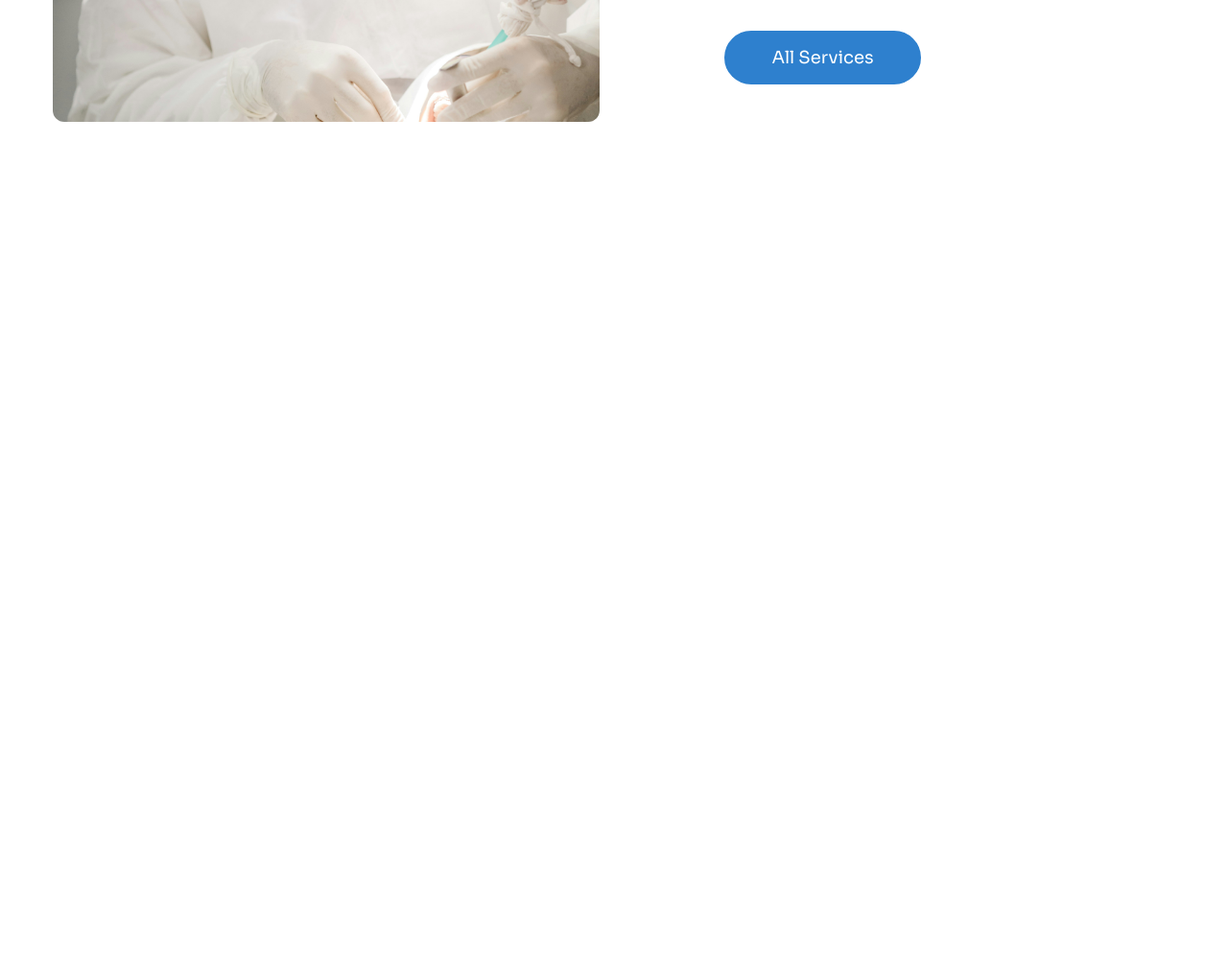
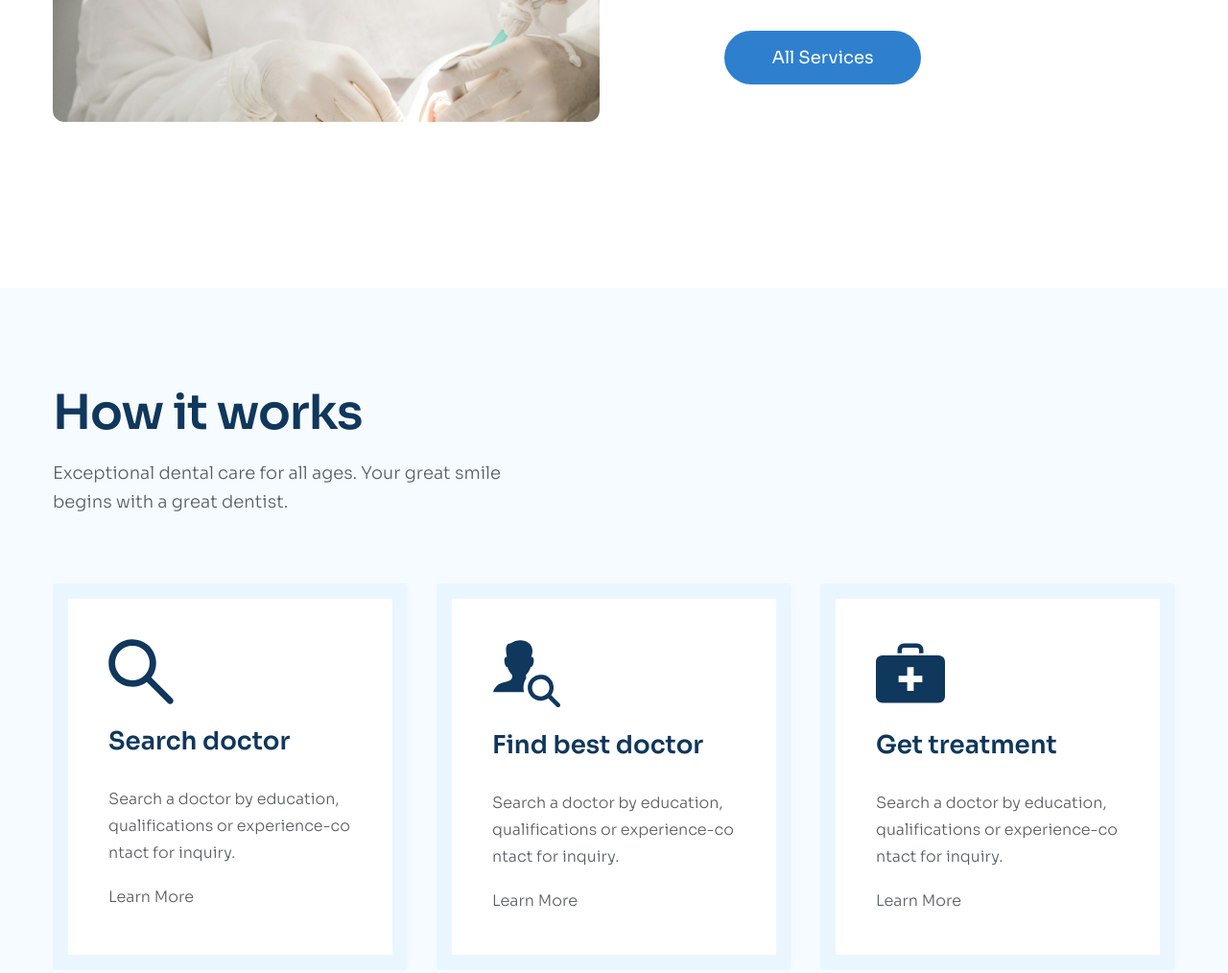
Before and after one commit to NogcTruong/Shine-Smile, a plain HTML site: page index.html in a window 1280 px wide. Shown: the part 1621-2635 px from the top of the page at 96% size. Before the commit the page ends 1921 px from the top, so only its background shows below. Drawn offline with Linux system fonts and the light colour scheme.

Commit message:
Section: Work

```diff
--- a/assets/css/style.css
+++ b/assets/css/style.css
@@ -72,6 +72,10 @@ a {
 
 .line-2 {
   --line-clamp: 2;
+}
+
+.line-3 {
+  --line-clamp: 3;
 }
 
 .break-all {
@@ -346,3 +350,55 @@ a {
   background: transparent;
   color: #2e80ce;
 }
+
+/* ========== Work ========== */
+.work {
+  padding: 100px 0;
+  background: #f6fbff;
+}
+
+.work__desc {
+  width: 468px;
+  margin-top: 18px;
+}
+
+.work__list {
+  display: grid;
+  grid-template-columns: repeat(3, 1fr);
+  column-gap: 30px;
+  margin-top: 70px;
+}
+
+.work-item {
+  background: #fff;
+  border-radius: 4px;
+  padding: 42px;
+  border: 16px solid #EAF6FF;
+}
+
+.work-item:hover {
+  transform: translateY(-16px);
+  border-color: #2E80CE;
+}
+
+.work-item:hover .work-item__link {
+  font-weight: 400;
+  color: #2E80CE;
+}
+
+.work-item__heading {
+  font-size: 2.6rem;
+  font-weight: 600;
+  line-height: 1.38;
+  color: #10375c;
+  margin: 18px 0 28px 0;
+}
+
+.work-item__link,
+.work-item__desc {
+  font-size: 1.6rem;
+  font-weight: 300;
+  line-height: 1.75;
+  color: #575f66;
+  margin-bottom: 18px;
+}
--- a/index.html
+++ b/index.html
@@ -271,6 +271,64 @@
           </div>
         </div>
       </section>
+
+      <!-- Work -->
+      <section class="work">
+        <div class="container">
+          <h2 class="section-heading">How it works</h2>
+          <p class="work__desc section-desc">
+            Exceptional dental care for all ages. Your great smile begins with a
+            great dentist.
+          </p>
+          <div class="work__list">
+            <!-- Work Item 1 -->
+            <div class="work-item">
+              <div class="work-item__icon">
+                <img
+                  src="./assets/icon/search.svg"
+                  alt=""
+                />
+              </div>
+              <h3 class="work-item__heading line-clamp break-all">Search doctor</h3>
+              <p class="work-item__desc line-clamp line-3 break-all">
+                Search a doctor by education, qualifications or
+                experience-contact for inquiry.
+              </p>
+              <a href="#!" class="work-item__link">Learn More</a>
+            </div>
+
+            <!-- Work Item 2 -->
+            <div class="work-item">
+              <div class="work-item__icon">
+                <img
+                  src="./assets/icon/search-user.svg"
+                  alt=""
+                />
+              </div>
+              <h3 class="work-item__heading line-clamp break-all">Find best doctor</h3>
+              <p class="work-item__desc line-clamp line-3 break-all">
+                Search a doctor by education, qualifications or experience-contact for inquiry.
+              </p>
+              <a href="#!" class="work-item__link">Learn More</a>
+            </div>
+
+            <!-- Work Item 3 -->
+            <div class="work-item">
+              <div class="work-item__icon">
+                <img
+                  src="./assets/icon/bag.svg"
+                  alt=""
+                />
+              </div>
+              <h3 class="work-item__heading line-clamp break-all">Get treatment</h3>
+              <p class="work-item__desc line-clamp line-3 break-all">
+                Search a doctor by education, qualifications or experience-contact for inquiry.
+              </p>
+              <a href="#!" class="work-item__link">Learn More</a>
+            </div>
+          </div>
+        </div>
+      </section>
     </main>
   </body>
 </html>
```
Also changed, not shown: assets/icon/bag.svg (added), assets/icon/search-user.svg (added), assets/icon/search.svg (added).
